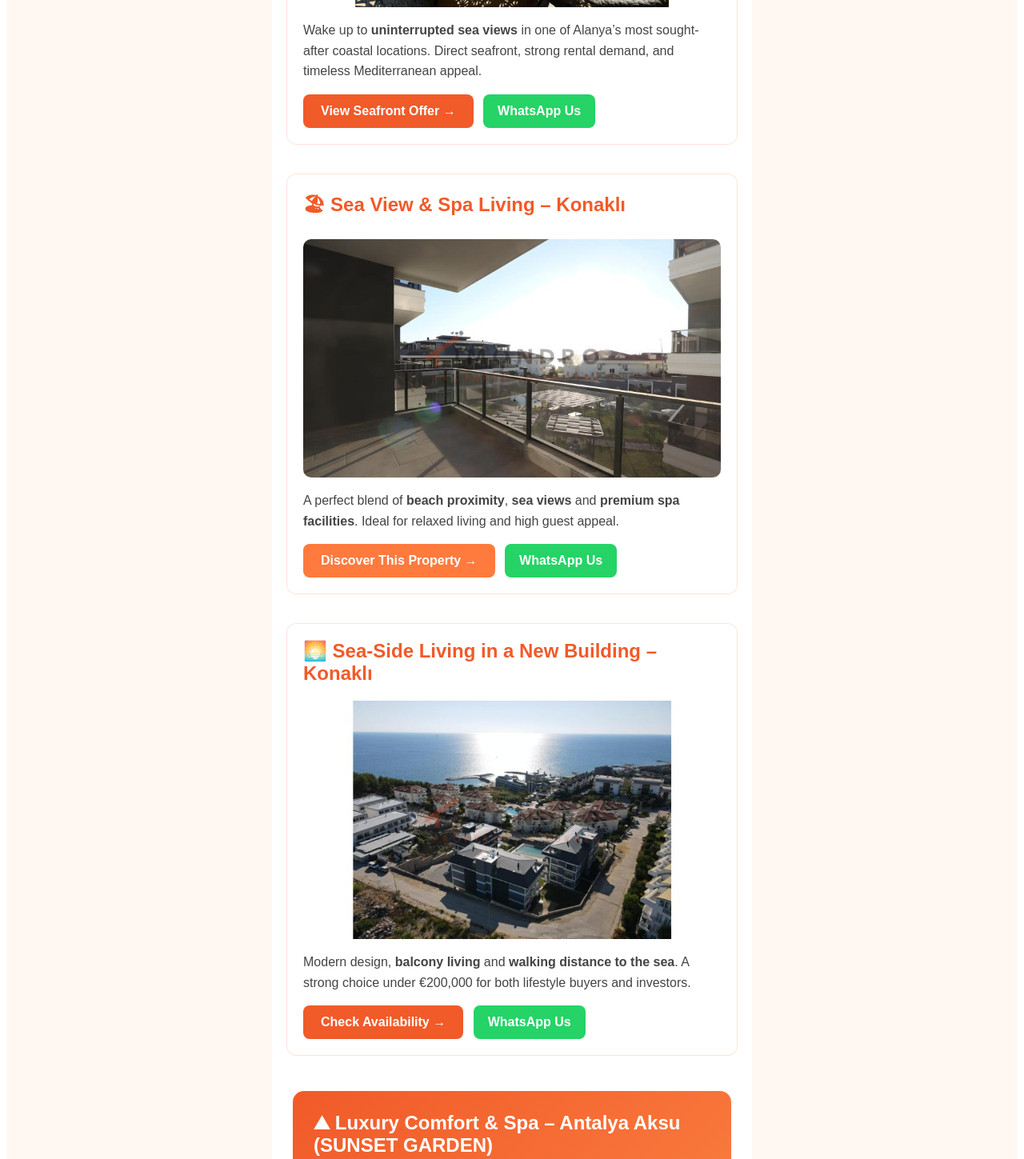
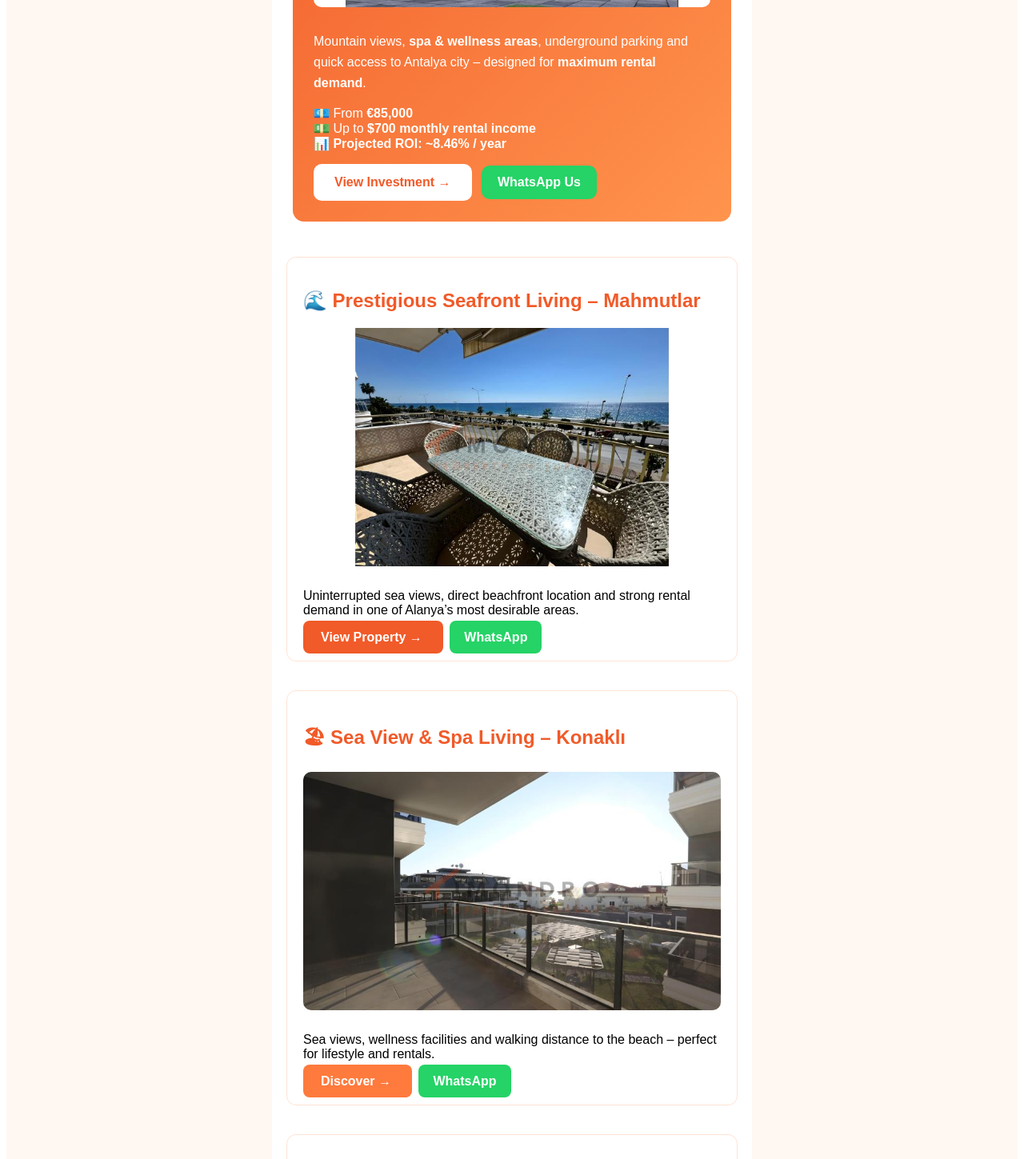
Before and after one commit to RazanAl-Masri/Offers-end-2025-Mediterranean-, a plain HTML site: page index.html in a window 1280 px wide. Shown: the part 820-2269 px from the top of the page at 80% size. Drawn offline with Linux system fonts and the light colour scheme.

Commit message:
Update index.html

```diff
--- a/index.html
+++ b/index.html
@@ -23,164 +23,136 @@
               You said <strong>close to the city</strong>.<br><br>
               <strong>We’ve got it all.</strong>
             </p>
-
             <p style="font-size:16px; line-height:1.6; color:#333;">
-              Carefully selected properties with prices under <strong>€200,000</strong> — and even
+              Carefully selected properties under <strong>€200,000</strong> – and even
               <strong>below €100,000</strong>.
-              Perfect for <strong>holiday homes</strong>, <strong>smart investments</strong>, and
+              Ideal for <strong>holiday homes</strong>, <strong>investments</strong> and
               <strong>monthly rental income</strong>.
             </p>
           </td>
         </tr>
 
-        <!-- CARD 1 | AL-1594 -->
+        <!-- FIRST CARD | SUNSET GARDEN -->
+        <tr>
+          <td style="padding:26px;">
+            <div style="background:linear-gradient(135deg,#f15a29,#ff944d); border-radius:14px; padding:26px; color:#ffffff;">
+
+              <h2 style="margin-top:0;">🔥 High ROI Investment – Sunset Garden, Antalya Aksu</h2>
+
+              <a href="https://timondro.com/sunset-garden" style="text-decoration:none;">
+                <img src="AN-2038-1.jpg" style="width:100%; border-radius:10px; margin-bottom:14px;">
+              </a>
+
+              <p style="font-size:16px; line-height:1.6;">
+                Mountain views, <strong>spa &amp; wellness areas</strong>, underground parking and quick
+                access to Antalya city – designed for <strong>maximum rental demand</strong>.
+              </p>
+
+              <p style="font-size:16px;">
+                💶 From <strong>€85,000</strong><br>
+                💵 Up to <strong>$700 monthly rental income</strong><br>
+                📊 <strong>Projected ROI: ~8.46% / year</strong>
+              </p>
+
+              <div>
+                <a href="https://timondro.com/sunset-garden"
+                   style="display:inline-block; background:#ffffff; color:#f15a29; padding:14px 26px; border-radius:10px; font-weight:bold; text-decoration:none;">
+                  View Investment →
+                </a>
+                <a href="https://wa.me/905444243913"
+                   style="display:inline-block; background:#25D366; color:#ffffff; padding:12px 20px; border-radius:10px; font-weight:bold; text-decoration:none; margin-left:8px;">
+                  WhatsApp Us
+                </a>
+              </div>
+
+            </div>
+          </td>
+        </tr>
+
+        <!-- CARD 2 | AL-1594 -->
         <tr>
           <td style="padding:18px;">
             <div style="border:1px solid #ffe3d5; border-radius:12px; padding:20px;">
-              <h2 style="color:#f15a29; margin-top:0;">🌊 Prestigious Seafront Living – Mahmutlar</h2>
+              <h2 style="color:#f15a29;">🌊 Prestigious Seafront Living – Mahmutlar</h2>
 
-              <!-- IMAGE CLICKABLE -->
-              <a href="https://timondro.com/apartments-for-sale-in-alanya/al-1594-prestigious-seafront-living-in-mahmutlar-with-uninterrupted-sea-views" style="text-decoration:none; border:0;">
-                <img src="AL-1594.jpg"
-                     alt="Prestigious seafront apartment in Mahmutlar with uninterrupted sea views"
-                     style="width:100%; max-width:100%; border-radius:10px; margin-bottom:12px; display:block; border:0;">
+              <a href="https://timondro.com/apartments-for-sale-in-alanya/al-1594-prestigious-seafront-living-in-mahmutlar-with-uninterrupted-sea-views">
+                <img src="AL-1594.jpg" style="width:100%; border-radius:10px; margin-bottom:12px;">
               </a>
 
-              <p style="color:#444; line-height:1.6;">
-                Wake up to <strong>uninterrupted sea views</strong> in one of Alanya’s most sought-after
-                coastal locations. Direct seafront, strong rental demand, and timeless Mediterranean appeal.
+              <p>
+                Uninterrupted sea views, direct beachfront location and strong rental demand in one of
+                Alanya’s most desirable areas.
               </p>
 
-              <!-- BUTTONS ROW -->
-              <div style="margin-top:10px;">
+              <div>
                 <a href="https://timondro.com/apartments-for-sale-in-alanya/al-1594-prestigious-seafront-living-in-mahmutlar-with-uninterrupted-sea-views"
-                   style="display:inline-block; background:#f15a29; color:#ffffff; text-decoration:none; padding:12px 22px; border-radius:8px; font-weight:bold;">
-                  View Seafront Offer →
+                   style="background:#f15a29; color:#fff; padding:12px 22px; border-radius:8px; font-weight:bold; text-decoration:none;">
+                  View Property →
                 </a>
-                <a href="https://wa.me/905444243913?text=Hi%20TIMONDRO%2C%20I%27m%20interested%20in%20AL-1594%20(Prestigious%20Seafront%20Living%20in%20Mahmutlar)."
-                   style="display:inline-block; background:#25D366; color:#ffffff; text-decoration:none; padding:12px 18px; border-radius:8px; font-weight:bold; margin-left:8px;">
-                  WhatsApp Us
+                <a href="https://wa.me/905444243913"
+                   style="background:#25D366; color:#fff; padding:12px 18px; border-radius:8px; font-weight:bold; text-decoration:none; margin-left:8px;">
+                  WhatsApp
                 </a>
               </div>
             </div>
           </td>
         </tr>
 
-        <!-- CARD 2 | AL-1587 -->
+        <!-- CARD 3 | AL-1587 -->
         <tr>
           <td style="padding:18px;">
             <div style="border:1px solid #ffe3d5; border-radius:12px; padding:20px;">
-              <h2 style="color:#f15a29; margin-top:0;">🏖 Sea View &amp; Spa Living – Konaklı</h2>
+              <h2 style="color:#f15a29;">🏖 Sea View & Spa Living – Konaklı</h2>
 
-              <!-- IMAGE CLICKABLE -->
-              <a href="https://timondro.com/apartments-for-sale-in-alanya/al-1587-sea-view-property-near-the-beach-with-premium-spa-facilities-in-alanya-konakli" style="text-decoration:none; border:0;">
-                <img src="AL-1587.jpg"
-                     alt="Sea-view apartment near the beach with premium spa facilities in Alanya Konaklı"
-                     style="width:100%; max-width:100%; border-radius:10px; margin-bottom:12px; display:block; border:0;">
+              <a href="https://timondro.com/apartments-for-sale-in-alanya/al-1587-sea-view-property-near-the-beach-with-premium-spa-facilities-in-alanya-konakli">
+                <img src="AL-1587.jpg" style="width:100%; border-radius:10px; margin-bottom:12px;">
               </a>
 
-              <p style="color:#444; line-height:1.6;">
-                A perfect blend of <strong>beach proximity</strong>, <strong>sea views</strong> and
-                <strong>premium spa facilities</strong>. Ideal for relaxed living and high guest appeal.
+              <p>
+                Sea views, wellness facilities and walking distance to the beach – perfect for lifestyle and rentals.
               </p>
 
-              <!-- BUTTONS ROW -->
-              <div style="margin-top:10px;">
+              <div>
                 <a href="https://timondro.com/apartments-for-sale-in-alanya/al-1587-sea-view-property-near-the-beach-with-premium-spa-facilities-in-alanya-konakli"
-                   style="display:inline-block; background:#ff7a3d; color:#ffffff; text-decoration:none; padding:12px 22px; border-radius:8px; font-weight:bold;">
-                  Discover This Property →
+                   style="background:#ff7a3d; color:#fff; padding:12px 22px; border-radius:8px; font-weight:bold; text-decoration:none;">
+                  Discover →
                 </a>
-                <a href="https://wa.me/905444243913?text=Hi%20TIMONDRO%2C%20I%27m%20interested%20in%20AL-1587%20(Sea-View%20Property%20Konakli)."
-                   style="display:inline-block; background:#25D366; color:#ffffff; text-decoration:none; padding:12px 18px; border-radius:8px; font-weight:bold; margin-left:8px;">
-                  WhatsApp Us
+                <a href="https://wa.me/905444243913"
+                   style="background:#25D366; color:#fff; padding:12px 18px; border-radius:8px; font-weight:bold; text-decoration:none; margin-left:8px;">
+                  WhatsApp
                 </a>
               </div>
             </div>
           </td>
         </tr>
 
-        <!-- CARD 3 | AL-1371 -->
+        <!-- CARD 4 | AL-1371 -->
         <tr>
           <td style="padding:18px;">
             <div style="border:1px solid #ffe3d5; border-radius:12px; padding:20px;">
-              <h2 style="color:#f15a29; margin-top:0;">🌅 Sea-Side Living in a New Building – Konaklı</h2>
+              <h2 style="color:#f15a29;">🌅 Sea-Side Living – New Building, Konaklı</h2>
 
-              <!-- IMAGE CLICKABLE -->
-              <a href="https://timondro.com/component/osproperty/al-1371-stunning-sea-side-property-with-balcony-in-a-new-building-in-konakli-alanya?Itemid="
-                 style="text-decoration:none; border:0;">
-                <img src="AL-1371.jpg"
-                     alt="Stunning sea-side property with balcony in a new building in Konaklı, Alanya"
-                     style="width:100%; max-width:100%; border-radius:10px; margin-bottom:12px; display:block; border:0;">
+              <a href="https://timondro.com/component/osproperty/al-1371-stunning-sea-side-property-with-balcony-in-a-new-building-in-konakli-alanya">
+                <img src="AL-1371.jpg" style="width:100%; border-radius:10px; margin-bottom:12px;">
               </a>
 
-              <p style="color:#444; line-height:1.6;">
-                Modern design, <strong>balcony living</strong> and <strong>walking distance to the sea</strong>.
-                A strong choice under €200,000 for both lifestyle buyers and investors.
+              <p>
+                Modern architecture, balconies and short walking distance to the sea.
               </p>
 
-              <!-- BUTTONS ROW -->
-              <div style="margin-top:10px;">
-                <a href="https://timondro.com/component/osproperty/al-1371-stunning-sea-side-property-with-balcony-in-a-new-building-in-konakli-alanya?Itemid="
-                   style="display:inline-block; background:#f15a29; color:#ffffff; text-decoration:none; padding:12px 22px; border-radius:8px; font-weight:bold;">
+              <div>
+                <a href="https://timondro.com/component/osproperty/al-1371-stunning-sea-side-property-with-balcony-in-a-new-building-in-konakli-alanya"
+                   style="background:#f15a29; color:#fff; padding:12px 22px; border-radius:8px; font-weight:bold; text-decoration:none;">
                   Check Availability →
                 </a>
-                <a href="https://wa.me/905444243913?text=Hi%20TIMONDRO%2C%20I%27m%20interested%20in%20AL-1371%20(Sea-Side%20Property%20Konakli)."
-                   style="display:inline-block; background:#25D366; color:#ffffff; text-decoration:none; padding:12px 18px; border-radius:8px; font-weight:bold; margin-left:8px;">
-                  WhatsApp Us
+                <a href="https://wa.me/905444243913"
+                   style="background:#25D366; color:#fff; padding:12px 18px; border-radius:8px; font-weight:bold; text-decoration:none; margin-left:8px;">
+                  WhatsApp
                 </a>
               </div>
             </div>
           </td>
         </tr>
-
-      <!-- MERGED CARD | SUNSET GARDEN – ANTALYA AKSU -->
-<tr>
-  <td style="padding:26px;">
-    <div style="background:linear-gradient(135deg,#f15a29,#ff944d); border-radius:14px; padding:26px; color:#ffffff;">
-
-      <h2 style="margin-top:0;">
-        ⛰ Luxury Comfort &amp; Spa – Antalya Aksu (SUNSET GARDEN)
-      </h2>
-
-      <!-- IMAGE CLICKABLE -->
-      <a href="https://timondro.com/sunset-garden" style="text-decoration:none; border:0;">
-        <img src="AN-2038-1.jpg"
-             alt="Sunset Garden investment project with spa, wellness and high rental return in Antalya Aksu"
-             style="width:100%; max-width:100%; border-radius:10px; margin-bottom:14px; display:block; border:0;">
-      </a>
-
-      <p style="font-size:16px; line-height:1.6; margin:0 0 10px 0;">
-        Mountain views, <strong>spa &amp; wellness areas</strong>, underground parking and easy access
-        to Antalya city – a lifestyle choice with solid long-term value.
-      </p>
-
-      <p style="font-size:16px; line-height:1.6; margin:0 0 8px 0;">
-        Looking for <strong>serious monthly returns</strong>?
-        This project offers up to <strong>$700 monthly rental income</strong> with
-        <strong>starting prices from only €85,000</strong>.
-      </p>
-
-      <p style="font-size:16px; line-height:1.6; margin:0 0 16px 0;">
-        Projected ROI: <strong>~8.46% / year</strong> – perfect for investors seeking
-        <strong>cash flow + capital growth</strong>.
-      </p>
-
-      <!-- BUTTONS ROW -->
-      <div>
-        <a href="https://timondro.com/sunset-garden"
-           style="display:inline-block; background:#ffffff; color:#f15a29; text-decoration:none; padding:14px 26px; border-radius:10px; font-weight:bold;">
-          View Sunset Garden Opportunity →
-        </a>
-        <a href="https://wa.me/905444243913?text=Hi%20TIMONDRO%2C%20I%27m%20interested%20in%20Sunset%20Garden%20(High%20ROI%20Project%20in%20Antalya%20Aksu)."
-           style="display:inline-block; background:#25D366; color:#ffffff; text-decoration:none; padding:12px 20px; border-radius:10px; font-weight:bold; margin-left:8px;">
-          WhatsApp Us
-        </a>
-      </div>
-
-    </div>
-  </td>
-</tr>
-
 
         <!-- FOOTER -->
         <tr>
```
